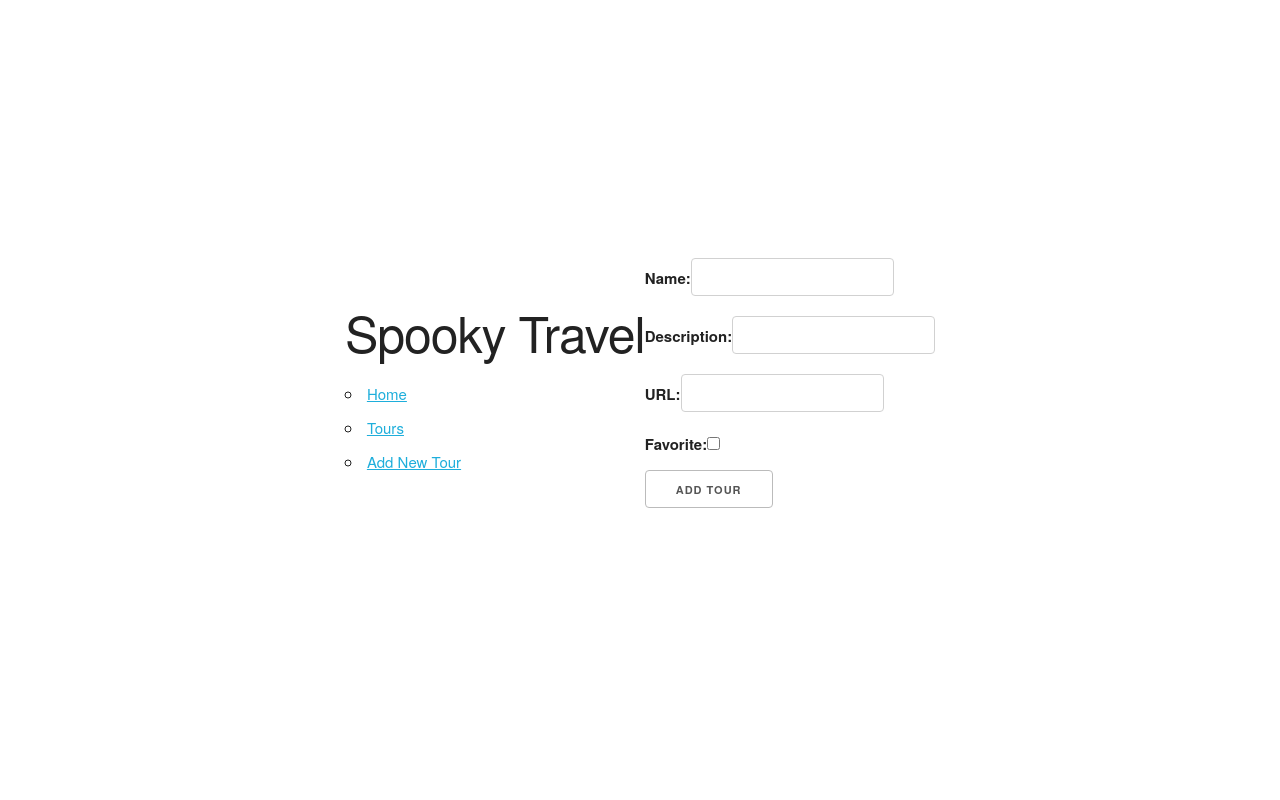
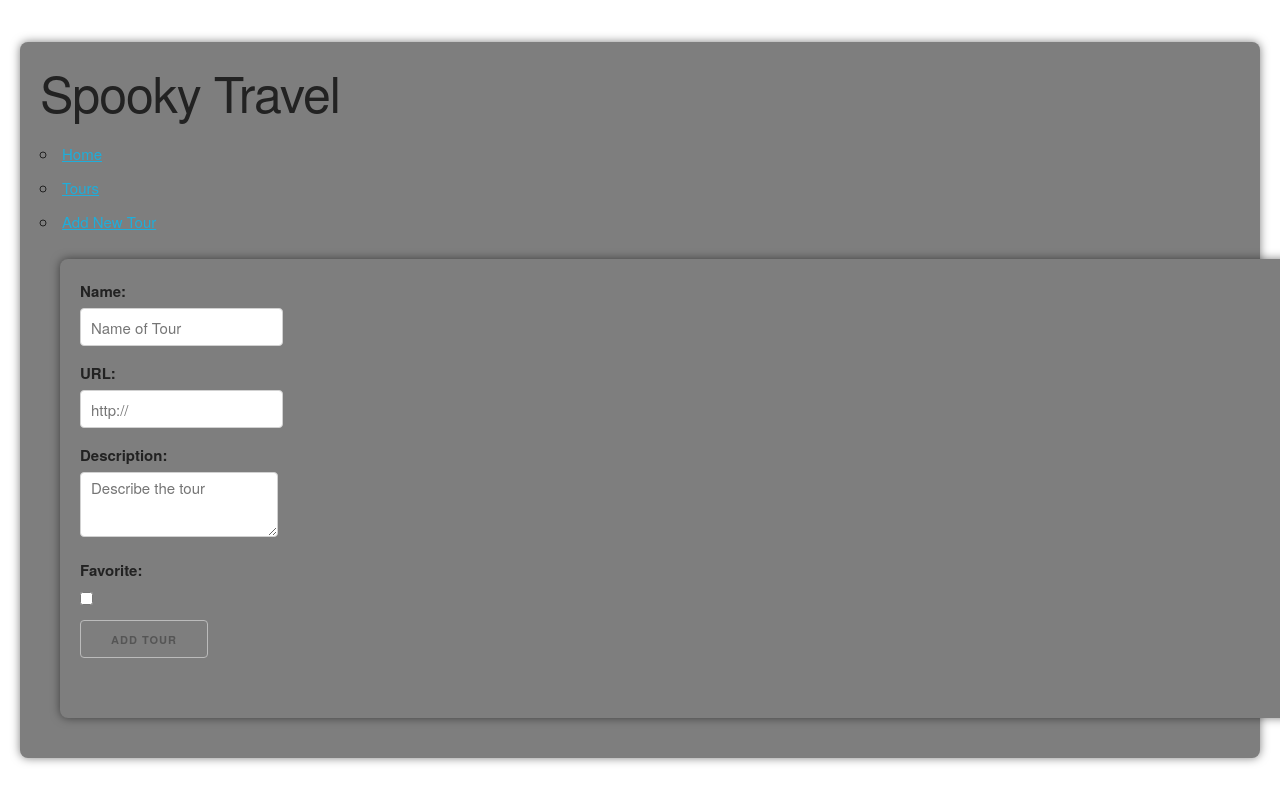
Before and after one commit to jmoncayo-pursuit/spooky-travel-frontend, a React (Vite) app: page /tours/new in a window 1280 px wide. Built offline with nearby package versions, Linux system fonts and the light colour scheme; no server answers.

Commit message:
fix(NewTour): Refresh tour list after adding new tour

```diff
--- a/src/App.css
+++ b/src/App.css
@@ -20,7 +20,9 @@ a:hover {
 }
 
 /* Headers */
-h1, h2, h3 {
+h1,
+h2,
+h3 {
   text-shadow: 2px 2px 8px #000; /* Shadow for a ghostly effect */
 }
 
@@ -48,6 +50,7 @@ button:hover {
   width: 100%;
   max-width: 1200px;
   margin: 20px auto; /* Center horizontally */
+  color: #ddd; /* Lighter text color for better contrast */
 }
 
 /* Navigation Bar */
--- a/src/App.jsx
+++ b/src/App.jsx
@@ -1,4 +1,5 @@
 // src/App.jsx
+import React, { useState, useEffect } from 'react';
 import {
   BrowserRouter as Router,
   Route,
@@ -13,18 +14,39 @@ import TourDetails from './Pages/TourDetails';
 import FourOFour from './Pages/FourOFour';
 
 function App() {
+  const [tours, setTours] = useState([]);
+
+  const fetchTours = async () => {
+    try {
+      const response = await fetch('http://localhost:4001/tours');
+      const data = await response.json();
+      setTours(data);
+    } catch (error) {
+      console.error('Error fetching tours:', error);
+    }
+  };
+
+  useEffect(() => {
+    fetchTours();
+  }, []);
+
   return (
+    <div className='page-container'>
       <Router>
         <NavBar />
         <Routes>
           <Route path='/' element={<Home />} />
           <Route path='/tours' element={<Tours />} />
-        <Route path='/tours/new' element={<NewTour />} />
+          <Route
+            path='/tours/new'
+            element={<NewTour onTourAdded={fetchTours} />}
+          />
           <Route path='/tours/:id/edit' element={<EditTour />} />
           <Route path='/tours/:id' element={<TourDetails />} />
           <Route path='*' element={<FourOFour />} />
         </Routes>
       </Router>
+    </div>
   );
 }
 
--- a/src/Pages/EditTour.jsx
+++ b/src/Pages/EditTour.jsx
@@ -41,6 +41,7 @@ function EditTour() {
   };
 
   return (
+    <div className='page-container'>
       <form onSubmit={handleSubmit}>
         <label>
           Name:
@@ -78,8 +79,9 @@ function EditTour() {
             onChange={handleChange}
           />
         </label>
-      <button type='submit'>Update Tour</button>
+        <button type='submit'> Update Tour </button>
       </form>
+    </div>
   );
 }
 
--- a/src/Pages/FourOFour.jsx
+++ b/src/Pages/FourOFour.jsx
@@ -2,7 +2,9 @@
 import React from 'react';
 
 function FourOFour() {
-  return <h2> Page Not Found </h2>;
+  <div className='page-container'>
+    return <h2> Page Not Found </h2>;
+  </div>;
 }
 
 export default FourOFour;
--- a/src/Pages/NewTour.jsx
+++ b/src/Pages/NewTour.jsx
@@ -1,8 +1,11 @@
 // src/Pages/NewTour.jsx
-import React, { useState } from 'react';
+import { useState } from 'react';
 import { useNavigate } from 'react-router-dom';
 
-function NewTour() {
+const API = import.meta.env.VITE_BASE_URL;
+
+function NewTour({ onTourAdded }) {
+  const navigate = useNavigate();
   const [tour, setTour] = useState({
     name: '',
     description: '',
@@ -10,69 +13,75 @@ function NewTour() {
     is_favorite: false,
   });
 
-  const navigate = useNavigate();
+  const addTour = () => {
+    fetch(`${API}/tours`, {
+      method: 'POST',
+      body: JSON.stringify(tour),
+      headers: {
+        'Content-Type': 'application/json',
+      },
+    })
+      .then(() => {
+        onTourAdded(); // Re-fetch tours in App.jsx
+        navigate('/tours');
+      })
+      .catch((error) => console.error('catch', error));
+  };
 
-  const handleChange = (event) => {
-    const { name, value, type, checked } = event.target;
-    setTour({
-      ...tour,
-      [name]: type === 'checkbox' ? checked : value,
-    });
+  const handleTextChange = (event) => {
+    setTour({ ...tour, [event.target.id]: event.target.value });
+  };
+
+  const handleCheckboxChange = () => {
+    setTour({ ...tour, is_favorite: !tour.is_favorite });
   };
 
   const handleSubmit = (event) => {
     event.preventDefault();
-    fetch('/tours', {
-      method: 'POST',
-      headers: {
-        'Content-Type': 'application/json',
-      },
-      body: JSON.stringify(tour),
-    })
-      .then(() => navigate('/tours'))
-      .catch((error) => console.error('Error creating tour:', error));
+    addTour();
   };
 
   return (
-    <form onSubmit={handleSubmit}>
-      <label>
-        Name:
+    <div className='page-container'>
+      <form onSubmit={handleSubmit}>
+        <label htmlFor='name'>Name:</label>
         <input
+          id='name'
+          value={tour.name}
           type='text'
-          name='name'
-          value={tour.name}
-          onChange={handleChange}
+          onChange={handleTextChange}
+          placeholder='Name of Tour'
+          required
         />
-      </label>
-      <label>
-        Description:
+        <label htmlFor='url'>URL:</label>
         <input
+          id='url'
           type='text'
+          pattern='http[s]*://.+'
+          required
+          value={tour.url}
+          placeholder='http://'
+          onChange={handleTextChange}
+        />
+        <label htmlFor='description'>Description:</label>
+        <textarea
+          id='description'
           name='description'
           value={tour.description}
-          onChange={handleChange}
+          onChange={handleTextChange}
+          placeholder='Describe the tour'
         />
-      </label>
-      <label>
-        URL:
+        <label htmlFor='is_favorite'>Favorite:</label>
         <input
-          type='text'
-          name='url'
-          value={tour.url}
-          onChange={handleChange}
+          id='is_favorite'
+          type='checkbox'
+          onChange={handleCheckboxChange}
+          checked={tour.is_favorite}
         />
-      </label>
-      <label>
-        Favorite:
-        <input
-          type='checkbox'
-          name='is_favorite'
-          checked={tour.is_favorite}
-          onChange={handleChange}
-        />
-      </label>
-      <button type='submit'>Add Tour</button>
-    </form>
+        <br />
+        <input type='submit' value='Add Tour' />
+      </form>
+    </div>
   );
 }
 
--- a/src/Pages/TourDetails.jsx
+++ b/src/Pages/TourDetails.jsx
@@ -2,14 +2,14 @@
 import React, { useState, useEffect } from 'react';
 import { useParams } from 'react-router-dom';
 
-const API = import.meta.env.VITE_BASE_URL; // Add this line
+const API = import.meta.env.VITE_BASE_URL;
 
 function TourDetails() {
   const { id } = useParams();
   const [tour, setTour] = useState(null);
 
   useEffect(() => {
-    fetch(`${API}/tours/${id}`) // Use API variable here
+    fetch(`${API}/tours/${id}`)
       .then((response) => response.json())
       .then((data) => setTour(data))
       .catch((error) => console.error('Error fetching tour:', error));
@@ -21,16 +21,14 @@ function TourDetails() {
 
   return (
     <div className='page-container'>
-      {' '}
-      {/* Add page-container */}
-      <h2>{tour.name}</h2>
-      <p>{tour.description}</p>
+      <h2> {tour.name} </h2>
+      <p> {tour.description} </p>
       <p>
         <a href={tour.url} target='_blank' rel='noopener noreferrer'>
           Visit Website
         </a>
       </p>
-      <p>Favorite: {tour.is_favorite ? 'Yes' : 'No'}</p>
+      <p> Favorite: {tour.is_favorite ? 'Yes' : 'No'} </p>
     </div>
   );
 }
--- a/src/Pages/Tours.jsx
+++ b/src/Pages/Tours.jsx
@@ -7,13 +7,20 @@ const API = import.meta.env.VITE_BASE_URL;
 function Tours() {
   const [tours, setTours] = useState([]);
 
+  // Function to fetch tours from the API
+  const fetchTours = async () => {
+    try {
+      const response = await fetch(`${API}/tours`);
+      const data = await response.json();
+      setTours(data);
+    } catch (error) {
+      console.error('Error fetching tours:', error);
+    }
+  };
+
+  // Fetch tours when the component mounts and after a new tour is added
   useEffect(() => {
-    fetch(`${API}/tours`)
-      .then((response) => response.json())
-      .then((data) => setTours(data))
-      .catch((error) =>
-        console.error('Error fetching tours:', error)
-      );
+    fetchTours();
   }, []);
 
   return (
--- a/src/index.css
+++ b/src/index.css
@@ -10,7 +10,7 @@
 
 /* Page Container */
 .page-container {
-  background-color: #222;
+  background-color: #7e7e7e;
   border-radius: 8px;
   box-shadow: 0 0 10px rgba(0, 0, 0, 0.5);
   padding: 20px;
```
Lines whose indentation alone changed are shown as unchanged.
